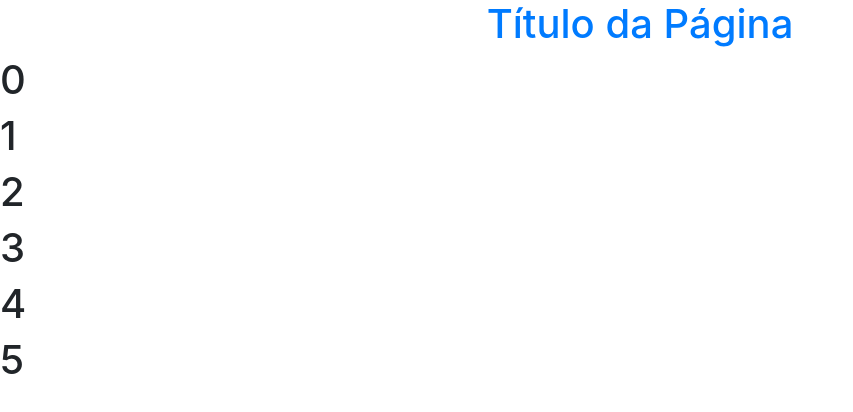
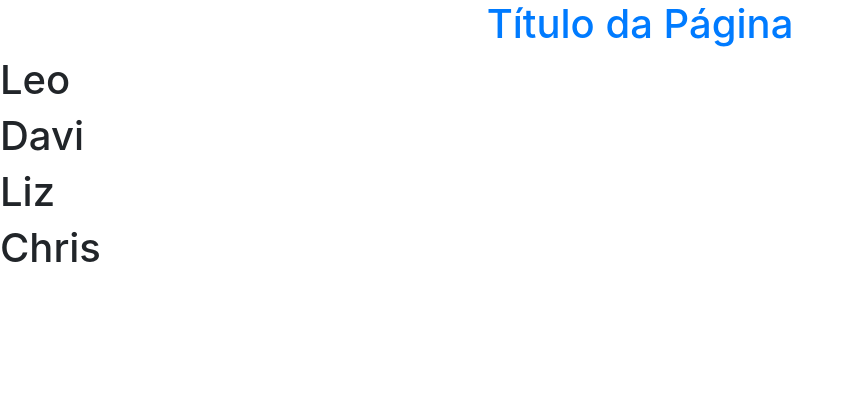
Before and after one commit to leoportogtr86/react-js, a React (Create React App) app: page / in a window 1280 px wide. Shown: the top 412 px of the page, without its empty margins (0-853 px from the left). Built offline with nearby package versions, Linux system fonts and the light colour scheme.

Commit message:
renderizando uma lista de elementos com map

```diff
--- a/src/components/App.jsx
+++ b/src/components/App.jsx
@@ -2,7 +2,7 @@ import React from "react";
 
 export default props => {
 
-  let array = [0, 1, 2, 3, 4, 5]
+  let array = ['Leo', 'Davi', 'Liz', 'Chris']
 
   const elementos = array.map((e) => {
 
```
